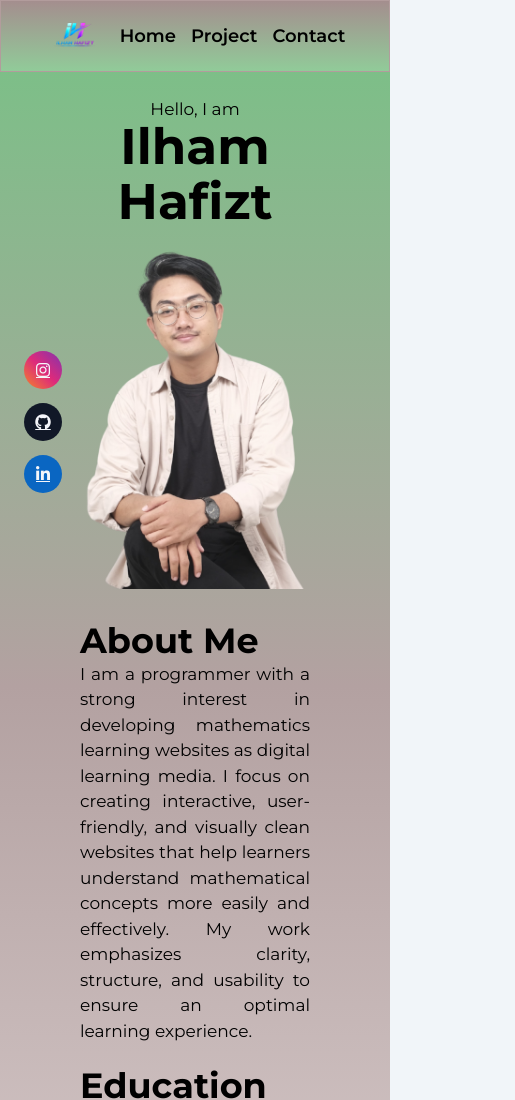
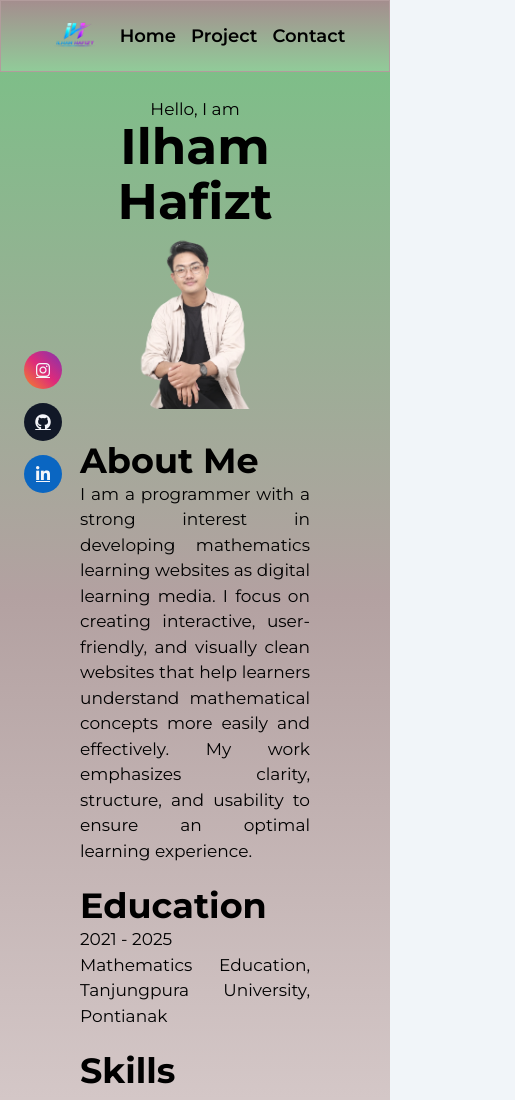
Before and after one commit to ilhamhafizt/Ilham-Hafizt-Portofolio, a plain HTML site: page index.html in a window 390 px wide. Shown: the top 1100 px of the page, 515 px wide, since content can reach past the window. Drawn offline with nearby package versions, Linux system fonts and the light colour scheme.

Commit message:
Debugging responsive
Fixing img me on media query responsive

```diff
--- a/css/style.css
+++ b/css/style.css
@@ -292,6 +292,12 @@ button:hover {
         box-sizing: border-box;
     }
 
+    .container-hero-content,
+    .project,
+    .contact{
+        width:100vw;
+    }
+
     section {
         height: auto !important;
         min-height: auto;
@@ -342,6 +348,8 @@ button:hover {
 
     .img-me {
         margin-bottom: 30px;
+        max-width: 320px;
+        height: auto;
     }
 
     /* Project */
```
